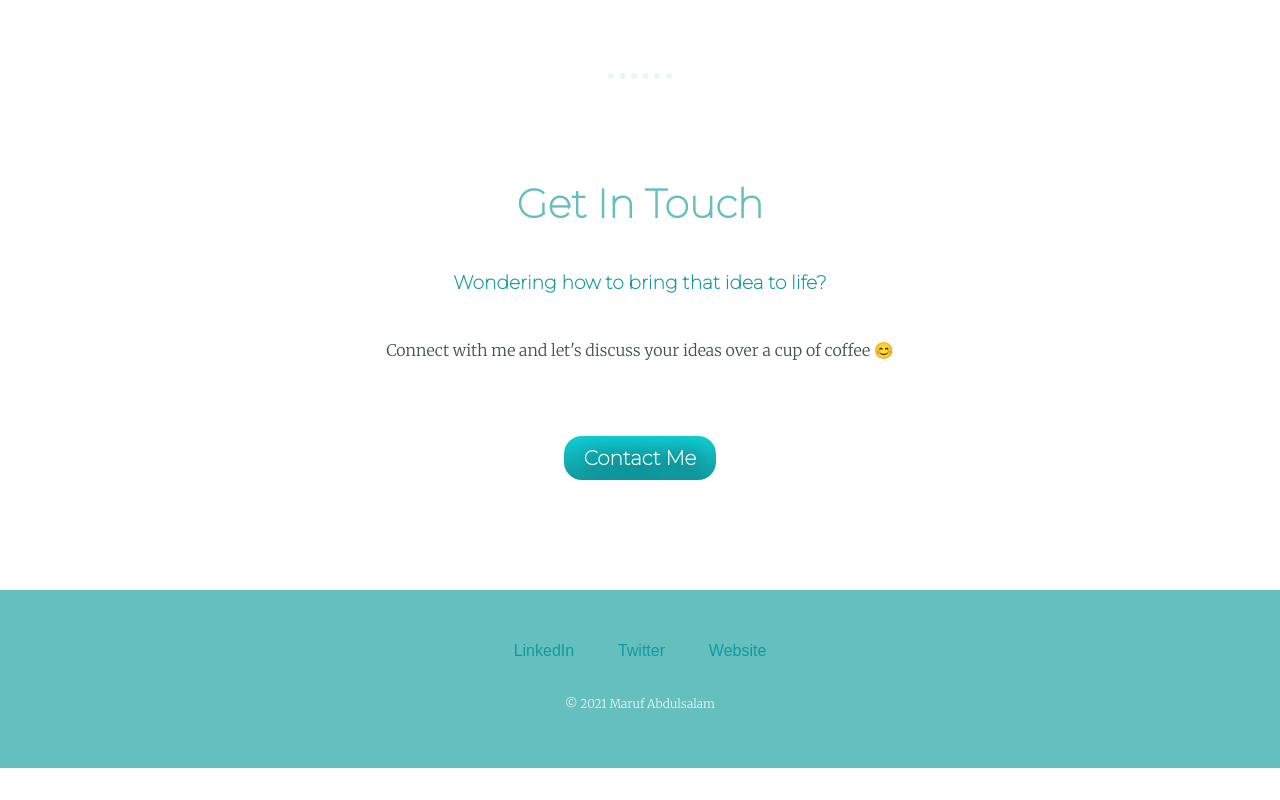
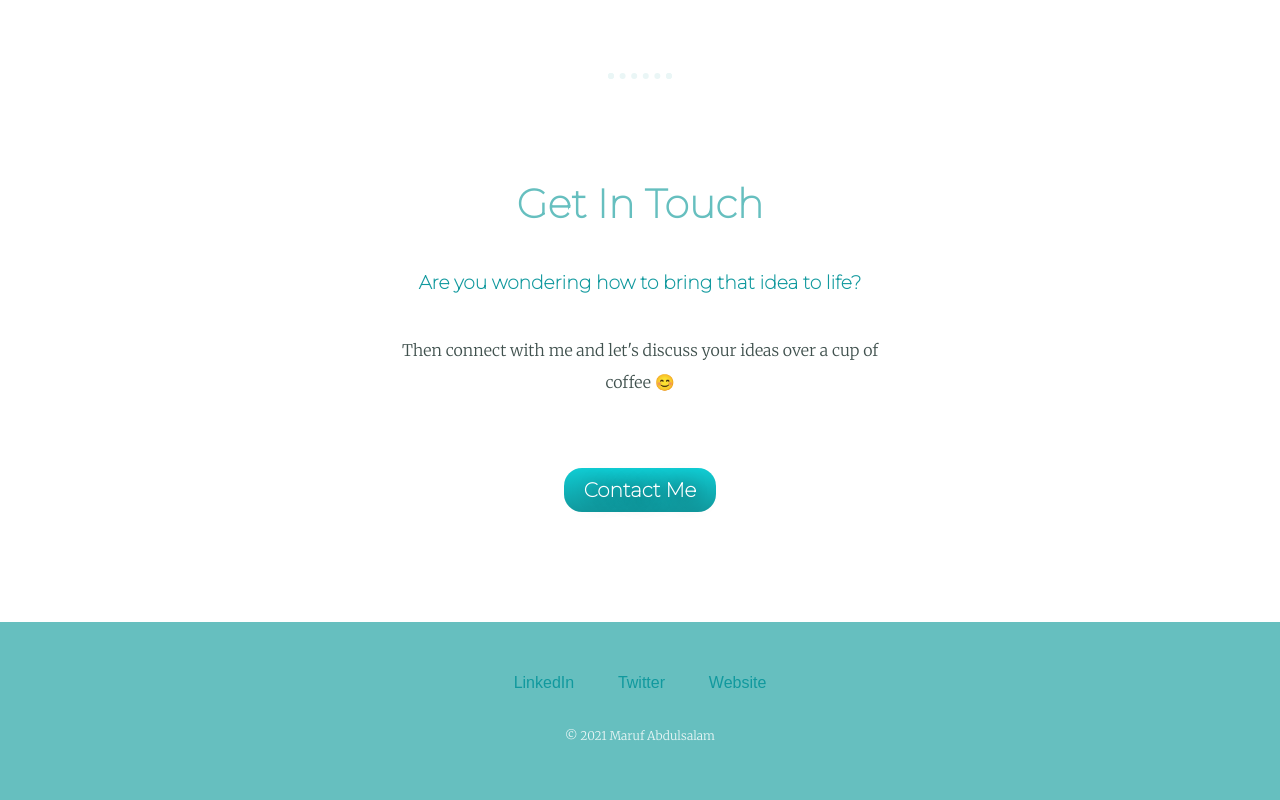
Before and after one commit to Marufsalam/My-First-Website, a plain HTML site: page index.html in a window 1280 px wide. Shown: the part 2183-2983 px from the top of the page. Before the commit the page ends 2951 px from the top, so only its background shows below. Drawn offline with Linux system fonts and the light colour scheme.

Commit message:
Update index.html

```diff
--- a/index.html
+++ b/index.html
@@ -44,8 +44,8 @@
     <hr>
     <div class="contact-me">
       <h2>Get In Touch</h2>
-      <h3>Wondering how to bring that idea to life?</h3>
-      <p class="contact-message">Connect with me and let's discuss your ideas over a cup of coffee 😊</p>
+      <h3>Are you wondering how to bring that idea to life?</h3>
+      <p class="contact-message">Then connect with me and let's discuss your ideas over a cup of coffee 😊</p>
 
       <a class="btn" href="mailto:marufsalam@yahoo.com">Contact Me</a>
     </div>
```
